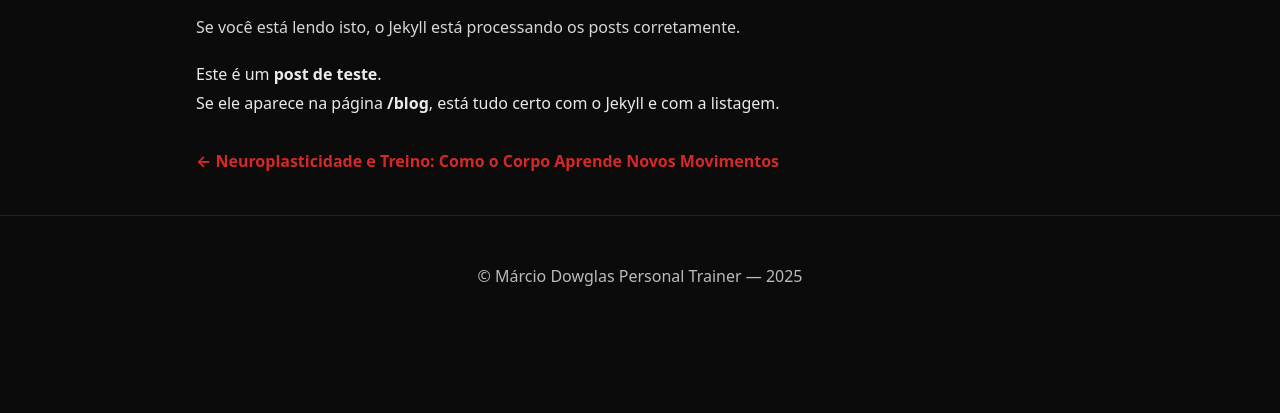
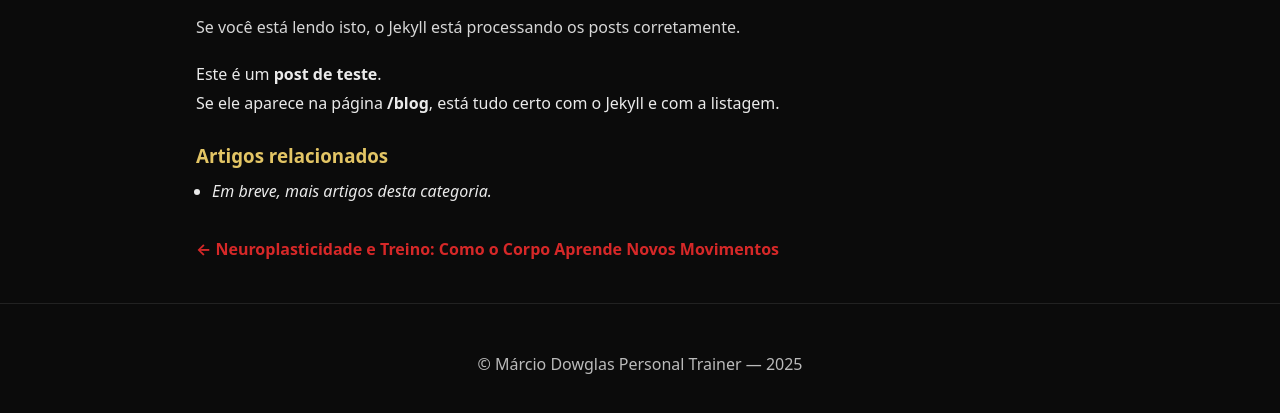
Before and after one commit to mbritodowglas-collab/mdpersonal, a Jekyll site: the page built from _posts/2025-10-09-post-teste.md, in a window 1280 px wide and 927 px high, cut to the strip 502-915 px from the top of the window. Built offline with Jekyll 4.4.1, drawn with Linux system fonts in a browser that asks for light colours.

Commit message:
Update post.html

```diff
--- a/_layouts/post.html
+++ b/_layouts/post.html
@@ -40,6 +40,36 @@
       <div class="post-body">
         {{ content }}
       </div>
+      {% comment %}
+Posts relacionados pela 1ª categoria do artigo (até 3).
+Compatível com GitHub Pages (sem where_exp).
+{% endcomment %}
+{% assign cat = page.categories | first %}
+{% if cat %}
+  {% assign count = 0 %}
+  <section class="post-rel">
+    <h3>Artigos relacionados</h3>
+    <ul>
+      {% for p in site.posts %}
+        {% if p.url != page.url and p.categories %}
+          {% if count < 3 %}
+            {% for c in p.categories %}
+              {% if c == cat %}
+                <li><a href="{{ p.url | relative_url }}">{{ p.title }}</a></li>
+                {% assign count = count | plus: 1 %}
+                {% break %}
+              {% endif %}
+            {% endfor %}
+          {% endif %}
+        {% endif %}
+      {% endfor %}
+      {% if count == 0 %}
+        <li><em>Em breve, mais artigos desta categoria.</em></li>
+      {% endif %}
+    </ul>
+  </section>
+{% endif %}
+
 
       <!-- bloco de afiliados opcional -->
       {% if page.afiliados %}
```
